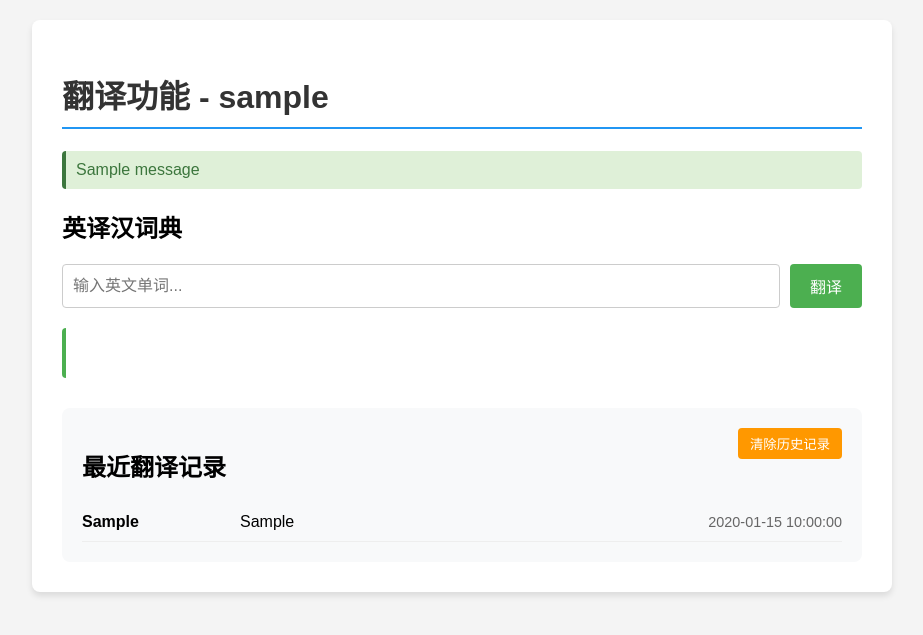
After one commit to HarrisZhouself/Flaskservice, a Flask app: page /translate in a window 1280 px wide. The commit adds this page. Shown: the top 635 px of the page, without its empty margins (178-1101 px from the left). Run offline with Flask 3, Linux system fonts and the light colour scheme; the visitor is signed in with stand-in values (Sample User, id 1); tables that the repository leaves empty hold one stand-in row (values such as "Sample post"); one stand-in notice (Sample message) is shown; some libraries are stand-ins or nearby versions.

Commit message:
add translate page (#12)
 Added translate page， click the translation button, can open new windows to show it and to translate word

```diff
--- a/app/core/routes.py
+++ b/app/core/routes.py
@@ -30,11 +30,17 @@ def home():
     print(f"in home page")
     # 直接使用session中的用户名，避免重复验证
     return render_template('core/home.html',
+                         username=session.get('username', 'Guest'))
+
+
+@core_bp.route('/translate')
+@login_required
+def translate_page():
+    return render_template('core/translate.html',
                          username=session.get('username', 'Guest'),
                          word=request.args.get('word', ''),
                          definition=request.args.get('definition', ''),
                          history=get_translation_history(session['user_id']))
-
 
 @core_bp.route('/logout', methods=['GET', 'POST'])
 def logout():
--- /dev/null
+++ b/app/templates/core/translate.html
@@ -0,0 +1,190 @@
+<!DOCTYPE html>
+<html lang="zh-CN">
+<head>
+    <meta charset="UTF-8">
+    <meta name="viewport" content="width=device-width, initial-scale=1.0">
+    <title>翻译功能</title>
+    <style>
+        body {
+            font-family: Arial, sans-serif;
+            background-color: #f4f4f4;
+            margin: 0;
+            padding: 20px;
+        }
+        .translate-container {
+            max-width: 800px;
+            margin: 0 auto;
+            background: white;
+            padding: 30px;
+            border-radius: 8px;
+            box-shadow: 0 4px 6px rgba(0, 0, 0, 0.1);
+        }
+        h1 {
+            color: #333;
+            border-bottom: 2px solid #2196F3;
+            padding-bottom: 10px;
+        }
+        .translate-form {
+            display: flex;
+            gap: 10px;
+            margin: 20px 0;
+        }
+        .translate-input {
+            flex: 1;
+            padding: 10px;
+            border: 1px solid #ccc;
+            border-radius: 4px;
+            font-size: 16px;
+        }
+        .translate-btn {
+            background: #4CAF50;
+            color: white;
+            padding: 10px 20px;
+            border: none;
+            border-radius: 4px;
+            cursor: pointer;
+            font-size: 16px;
+        }
+        .translate-btn:hover {
+            background: #45a049;
+        }
+        .result-box {
+            margin-top: 15px;
+            padding: 15px;
+            background-color: #fff;
+            border-radius: 4px;
+            border-left: 4px solid #4CAF50;
+            min-height: 20px;
+        }
+        .history-section {
+            margin-top: 30px;
+            padding: 20px;
+            background-color: #f8f9fa;
+            border-radius: 8px;
+            position: relative;
+        }
+        .history-list {
+            margin-top: 15px;
+        }
+        .history-item {
+            display: flex;
+            justify-content: space-between;
+            padding: 10px 0;
+            border-bottom: 1px solid #eee;
+            align-items: center;
+        }
+        .history-word {
+            font-weight: bold;
+            width: 20%;
+        }
+        .history-translation {
+            width: 60%;
+            padding: 0 10px;
+        }
+        .history-time {
+            width: 20%;
+            text-align: right;
+            color: #666;
+            font-size: 0.9em;
+        }
+        .btn-clear {
+            background: #ff9800;
+            color: white;
+            padding: 6px 12px;
+            border: none;
+            border-radius: 4px;
+            cursor: pointer;
+            position: absolute;
+            right: 20px;
+            top: 20px;
+        }
+        .btn-clear:hover {
+            background: #e68a00;
+        }
+        .no-history {
+            color: #999;
+            text-align: center;
+            padding: 15px;
+        }
+        .flash-messages {
+            margin: 15px 0;
+        }
+        .flash-message {
+            padding: 10px;
+            margin: 5px 0;
+            border-radius: 4px;
+        }
+        .flash-success {
+            background-color: #dff0d8;
+            color: #3c763d;
+            border-left: 4px solid #3c763d;
+        }
+        .flash-error {
+            background-color: #f2dede;
+            color: #a94442;
+            border-left: 4px solid #a94442;
+        }
+        .flash-warning {
+            background-color: #fcf8e3;
+            color: #8a6d3b;
+            border-left: 4px solid #8a6d3b;
+        }
+    </style>
+</head>
+<body>
+    <div class="translate-container">
+        <h1>翻译功能 - {{ username }}</h1>
+
+        <!-- 显示Flash消息 -->
+        <div class="flash-messages">
+            {% with messages = get_flashed_messages(with_categories=true) %}
+                {% if messages %}
+                    {% for category, message in messages %}
+                        <div class="flash-message flash-{{ category }}">{{ message }}</div>
+                    {% endfor %}
+                {% endif %}
+            {% endwith %}
+        </div>
+
+        <!-- 翻译表单 -->
+        <div class="translate-section">
+            <h2>英译汉词典</h2>
+            <form class="translate-form" action="{{ url_for('translate.translate_word') }}" method="post">
+                <input type="hidden" name="csrf_token" value="{{ csrf_token() }}">
+                <input type="text" name="word" class="translate-input" placeholder="输入英文单词..." required>
+                <button type="submit" class="translate-btn">翻译</button>
+            </form>
+            <div class="result-box">
+                {% if word and definition %}
+                    <p><strong>{{ word }}:</strong> {{ definition }}</p>
+                {% endif %}
+            </div>
+        </div>
+
+        <!-- 翻译历史记录区域 -->
+        <div class="history-section">
+            <h2>最近翻译记录</h2>
+
+            <form action="{{ url_for('translate.clear_history') }}" method="post"
+                  onsubmit="return confirm('确定要清除所有翻译历史吗？')">
+                <input type="hidden" name="csrf_token" value="{{ csrf_token() }}">
+                <button type="submit" class="btn-clear">清除历史记录</button>
+            </form>
+
+            <div class="history-list">
+                {% if history %}
+                    {% for record in history %}
+                        <div class="history-item">
+                            <span class="history-word">{{ record.word }}</span>
+                            <span class="history-translation">{{ record.translation }}</span>
+                            <span class="history-time">{{ record.time }}</span>
+                        </div>
+                    {% endfor %}
+                {% else %}
+                    <p class="no-history">暂无翻译历史</p>
+                {% endif %}
+            </div>
+        </div>
+    </div>
+</body>
+</html>
```
Also changed, not shown: app/templates/core/home.html (+12 -126 lines), app/translate/routes.py (+5 -5 lines).
